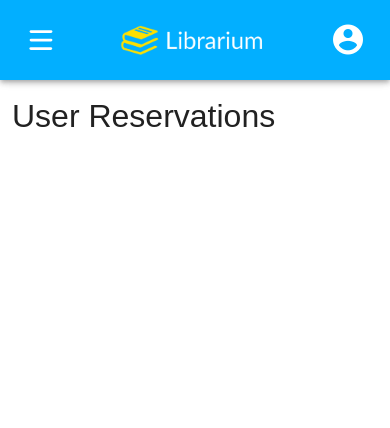
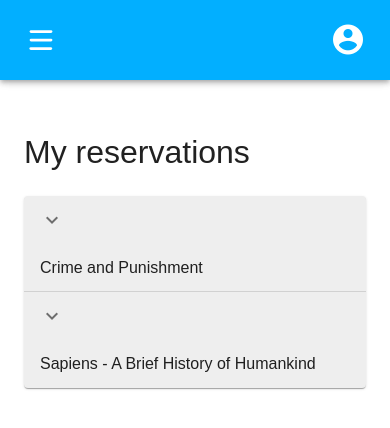
Before and after one commit to jtlicardo/Librarium, a Vue app: page /ureservations in a window 390 px wide. Shown: the top 428 px of the page. Built offline with nearby package versions, Linux system fonts and the light colour scheme; a web font is replaced by a local one.

Commit message:
User reservations on mobile

```diff
--- /dev/null
+++ b/src/components/BookReservationsMobile.vue
@@ -0,0 +1,91 @@
+<template>
+  <v-data-table
+    :headers="headerTitles"
+    :items="reservations"
+    :single-expand="singleExpand"
+    :expanded.sync="expanded"
+    item-key="name"
+    show-expand
+    hide-default-header
+    hide-default-footer
+    class="elevation-1 grey lighten-3"
+  >
+    <template v-slot:top></template>
+    <template v-slot:expanded-item="{ headers, item }">
+      <td :colspan="headers.length" class="py-5">
+        <b class="text-h6">RESERVATIONS DETAILS</b>
+        <p class="my-0">
+          <b>Book title:</b>
+          {{ item.name }}
+        </p>
+        <p class="my-0">
+          <b>Author:</b>
+          {{ item.author }}
+        </p>
+        <p class="my-0">
+          <b>Inventory number:</b>
+          {{ item.inventoryNumber }}
+        </p>
+        <p class="my-0">
+          <b>Start date:</b>
+          {{ item.startDate }}
+        </p>
+        <p class="my-0">
+          <b>End date:</b>
+          {{ item.endDate }}
+        </p>
+      </td>
+    </template>
+  </v-data-table>
+</template>
+
+<script>
+export default {
+  data() {
+    return {
+      expanded: ["what"],
+      singleExpand: true,
+      headerTitles: [
+        {
+          text: "",
+          align: "start",
+          sortable: false,
+          value: "name",
+        },
+      ],
+      reservations: [
+        {
+          name: "Crime and Punishment",
+          author: "Fyodor Dostoevsky",
+          inventoryNumber: "26008",
+          startDate: "16.11.2021.",
+          endDate: "19.11.2021.",
+        },
+        {
+          name: "Sapiens - A Brief History of Humankind",
+          author: "Yuval Noah Harari",
+          inventoryNumber: "57961",
+          startDate: "15.11.2021.",
+          endDate: "18.11.2021.",
+        },
+      ],
+    }
+  },
+}
+</script>
+
+<style>
+.v-data-table {
+  max-width: 70% !important;
+}
+
+@media only screen and (max-width: 600px) {
+  .v-data-table {
+    max-width: 100% !important;
+  }
+}
+
+.v-data-table > .v-data-table__wrapper > table > tbody > tr > td {
+  font-size: 1rem !important;
+}
+</style>
--- a/src/views/UserBooks.vue
+++ b/src/views/UserBooks.vue
@@ -1,14 +1,14 @@
 <template>
   <v-container class="mt-md-10">
     <v-row>
-      <v-col cols="2"></v-col>
+      <v-col cols="12" md="2"></v-col>
       <v-col cols="12" md="3">
         <h1 class="mb-5">Search for a book...</h1>
         <v-form>
           <v-text-field v-model="firstname" label="Title"></v-text-field>
           <v-text-field v-model="lastname" label="Author"></v-text-field>
           <v-text-field v-model="email" label="Genre"></v-text-field>
-          <v-btn elevation="2" color="yellow darken-1">Search</v-btn>
+          <v-btn elevation="2" color="yellow darken-1" class="mt-5 mb-5">Search</v-btn>
           <h3 class="mt-5">
             ...or
             <u>see all books.</u>
--- a/src/views/UserLoans.vue
+++ b/src/views/UserLoans.vue
@@ -1,7 +1,12 @@
 <template>
-  <div>
-    <h1>User Loans</h1>
-  </div>
+  <v-container class="mt-md-10">
+    <v-row>
+      <v-col cols="12" md="2"></v-col>
+      <v-col cols="12" md="10">
+        <h1>My loans</h1>
+      </v-col>
+    </v-row>
+  </v-container>
 </template>
 
 <script>
--- a/src/views/UserReservations.vue
+++ b/src/views/UserReservations.vue
@@ -1,11 +1,23 @@
 <template>
-  <div>
-    <h1>User Reservations</h1>
-  </div>
+  <v-container class="mt-md-10">
+    <v-row>
+      <v-col cols="12" md="2"></v-col>
+      <v-col cols="12" md="10">
+        <h1 class="mb-5">My reservations</h1>
+        <book-reservations-mobile />
+      </v-col>
+    </v-row>
+  </v-container>
 </template>
 
 <script>
-export default {}
+import BookReservationsMobile from "@/components/BookReservationsMobile.vue"
+
+export default {
+  components: {
+    BookReservationsMobile,
+  },
+}
 </script>
 
 <style scoped>
```
